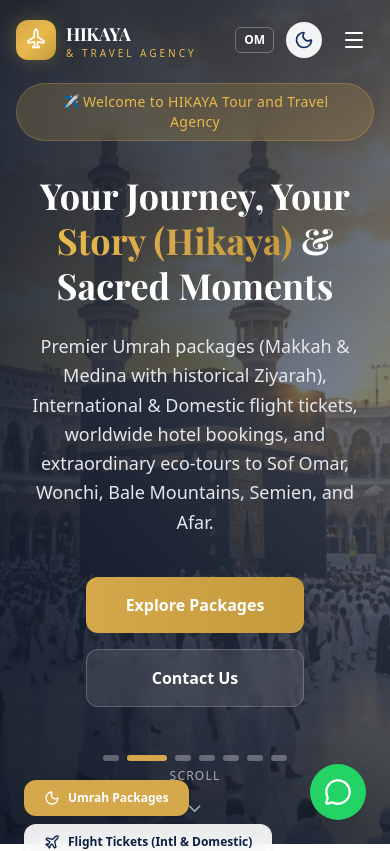
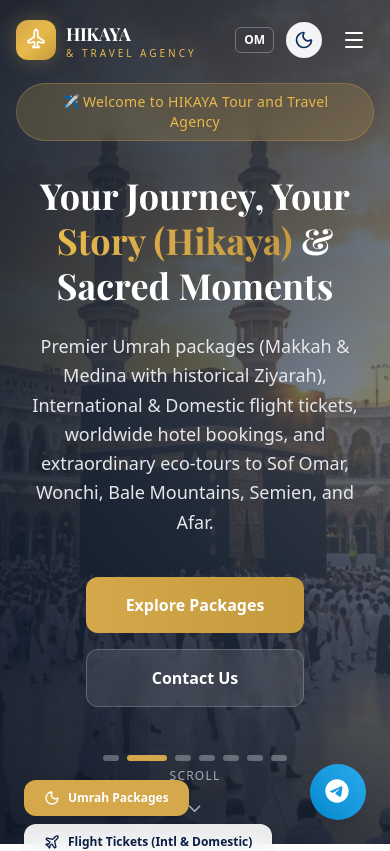
Before and after one commit to oumersalah2-cmd/seif-tour-and-travel-agency, a Next.js app: page /contact in a window 390 px wide. Shown: the top 851 px of the page. Built offline with nearby package versions, Linux system fonts and the light colour scheme; a web font is replaced by a local one.

Commit message:
Replace WhatsApp with Telegram chatbot (https://t.me/Seifa95)

```diff
--- a/src/app/[lang]/contact/page.tsx
+++ b/src/app/[lang]/contact/page.tsx
@@ -6,7 +6,7 @@
 import { useForm } from "react-hook-form";
 import Navbar from "@/components/layout/Navbar";
 import Footer from "@/components/layout/Footer";
-import WhatsAppButton from "@/components/layout/WhatsAppButton";
+import TelegramButton from "@/components/layout/TelegramButton";
 import SectionHeading from "@/components/ui/SectionHeading";
 import { useLanguage } from "@/context/LanguageContext";
 
@@ -38,6 +38,13 @@
   };
 
   const contactInfo = [
+    {
+      icon: Send,
+      title: "Telegram Chatbot",
+      details: ["@Seifa95", "https://t.me/Seifa95"],
+      description: lang === "en" ? "Chat directly with our 24/7 instant booking & inquiry chatbot." : "Chatbot Telegram keenya wajjin odeeffannoo fi qabsiisuuf haasa'aa.",
+      link: "https://t.me/Seifa95",
+    },
     {
       icon: Phone,
       title: t.contact.callUs,
@@ -97,9 +104,21 @@
                     </h3>
                     <div className="space-y-1 mb-2">
                       {info.details.map((detail, idx) => (
-                        <p key={idx} className="text-gray-700 dark:text-gray-300 font-medium">
-                          {detail}
-                        </p>
+                        info.link ? (
+                          <a
+                            key={idx}
+                            href={info.link}
+                            target="_blank"
+                            rel="noopener noreferrer"
+                            className="block text-accent-500 hover:text-accent-600 font-semibold underline underline-offset-2 transition-colors"
+                          >
+                            {detail}
+                          </a>
+                        ) : (
+                          <p key={idx} className="text-gray-700 dark:text-gray-300 font-medium">
+                            {detail}
+                          </p>
+                        )
                       ))}
                     </div>
                     <p className="text-sm text-gray-500 dark:text-gray-400">
@@ -245,7 +264,7 @@
         </div>
       </main>
       <Footer />
-      <WhatsAppButton />
+      <TelegramButton />
     </>
   );
 }
--- a/src/app/[lang]/page.tsx
+++ b/src/app/[lang]/page.tsx
@@ -1,6 +1,6 @@
 import Navbar from "@/components/layout/Navbar";
 import Footer from "@/components/layout/Footer";
-import WhatsAppButton from "@/components/layout/WhatsAppButton";
+import TelegramButton from "@/components/layout/TelegramButton";
 import HeroSection from "@/components/home/HeroSection";
 import SearchBooking from "@/components/home/SearchBooking";
 import ServicesSection from "@/components/home/ServicesSection";
@@ -29,7 +29,7 @@
         <FAQ />
       </main>
       <Footer />
-      <WhatsAppButton />
+      <TelegramButton />
     </>
   );
 }
--- a/src/components/layout/Footer.tsx
+++ b/src/components/layout/Footer.tsx
@@ -24,6 +24,7 @@
 ];
 
 const socialLinks = [
+  { icon: Send, href: "https://t.me/Seifa95", label: "Telegram" },
   { icon: Globe, href: "#", label: "Website" },
   { icon: Camera, href: "#", label: "Instagram" },
   { icon: MessageCircle, href: "#", label: "Twitter" },
@@ -124,6 +125,15 @@
                 <Mail className="w-4 h-4 text-accent-400 flex-shrink-0" />
                 <span className="text-gray-300 text-sm">info@hikayatour.com</span>
               </div>
+              <a
+                href="https://t.me/Seifa95"
+                target="_blank"
+                rel="noopener noreferrer"
+                className="flex items-center gap-3 text-gray-300 hover:text-accent-300 transition-colors group"
+              >
+                <Send className="w-4 h-4 text-accent-400 flex-shrink-0 group-hover:scale-110 transition-transform" />
+                <span className="text-sm">Telegram: @Seifa95</span>
+              </a>
             </div>
 
             <h5 className="font-semibold text-sm mb-3">{t.footer.newsletter}</h5>
--- /dev/null
+++ b/src/components/layout/TelegramButton.tsx
@@ -0,0 +1,36 @@
+"use client";
+
+import { motion } from "framer-motion";
+
+export default function TelegramButton() {
+  return (
+    <motion.a
+      href="https://t.me/Seifa95"
+      target="_blank"
+      rel="noopener noreferrer"
+      className="fixed bottom-6 right-6 z-50 flex items-center gap-2 group"
+      initial={{ scale: 0, opacity: 0 }}
+      animate={{ scale: 1, opacity: 1 }}
+      transition={{ delay: 1.2, type: "spring" }}
+      aria-label="Chat with HIKAYA on Telegram"
+    >
+      {/* Tooltip Badge */}
+      <span className="hidden sm:flex items-center gap-1.5 px-3 py-1.5 rounded-full bg-white dark:bg-dark-300 text-primary-700 dark:text-white text-xs font-semibold shadow-soft border border-gray-100 dark:border-dark-100 opacity-0 group-hover:opacity-100 transition-opacity duration-300 pointer-events-none">
+        <span className="w-2 h-2 rounded-full bg-emerald-500 animate-pulse" />
+        Telegram Chatbot (@Seifa95)
+      </span>
+
+      {/* Button */}
+      <div className="relative w-14 h-14 rounded-full bg-gradient-to-tr from-[#0088cc] to-[#2AABEE] text-white flex items-center justify-center shadow-lg hover:shadow-glow-lg hover:scale-110 transition-all duration-300">
+        <svg
+          viewBox="0 0 24 24"
+          className="w-7 h-7 fill-white translate-x-[-1px] translate-y-[-1px]"
+          xmlns="http://www.w3.org/2000/svg"
+        >
+          <path d="M12 2C6.48 2 2 6.48 2 12s4.48 10 10 10 10-4.48 10-10S17.52 2 12 2zm4.64 6.8c-.15 1.58-.8 5.42-1.13 7.19-.14.75-.42 1-.68 1.03-.58.05-1.02-.38-1.58-.75-.88-.58-1.38-.94-2.23-1.5-.99-.65-.35-1.01.22-1.59.15-.15 2.71-2.48 2.76-2.69a.2.2 0 00-.05-.18c-.06-.05-.14-.03-.21-.02-.09.02-1.49.95-4.22 2.79-.4.27-.76.41-1.08.4-.36-.01-1.04-.2-1.55-.37-.63-.2-1.12-.31-1.08-.66.02-.18.27-.36.74-.55 2.92-1.27 4.86-2.11 5.83-2.51 2.78-1.16 3.35-1.36 3.73-1.36.08 0 .27.02.39.12.1.08.13.19.14.27-.01.06.01.24 0 .38z" />
+        </svg>
+        <span className="absolute inset-0 rounded-full bg-[#2AABEE] animate-ping opacity-25" />
+      </div>
+    </motion.a>
+  );
+}
--- a/src/components/layout/WhatsAppButton.tsx
+++ /dev/null
@@ -1,22 +0,0 @@
-"use client";
-
-import { MessageCircle } from "lucide-react";
-import { motion } from "framer-motion";
-
-export default function WhatsAppButton() {
-  return (
-    <motion.a
-      href="https://wa.me/251911123456?text=Hello%20HIKAYA%20Tour%20and%20Travel!%20I%20would%20like%20to%20inquire%20about%20your%20Umrah%20packages,%20flight%20tickets,%20hotel%20bookings,%20and%20Ethiopian%20tours."
-      target="_blank"
-      rel="noopener noreferrer"
-      className="fixed bottom-6 right-6 z-50 w-14 h-14 rounded-full bg-[#25D366] text-white flex items-center justify-center shadow-lg hover:shadow-xl hover:scale-110 transition-all duration-300"
-      initial={{ scale: 0, opacity: 0 }}
-      animate={{ scale: 1, opacity: 1 }}
-      transition={{ delay: 1.5, type: "spring" }}
-      aria-label="Chat on WhatsApp"
-    >
-      <MessageCircle className="w-7 h-7" />
-      <span className="absolute inset-0 rounded-full bg-[#25D366] animate-ping opacity-20" />
-    </motion.a>
-  );
-}
--- a/src/data/faq.ts
+++ b/src/data/faq.ts
@@ -8,7 +8,7 @@
   {
     id: "faq-1",
     question: lang === "en" ? "How do I book an Umrah package or tour with HIKAYA Tour and Travel Agency?" : "Akkamittin paakeejii Umraa ykn daawwannaa HIKAYA Tour wajjin qabsiisuu danda'a?",
-    answer: lang === "en" ? "You can book directly through our website by clicking 'Book Now', or contact our team via WhatsApp, phone, or email. We will guide you through package details, visa processing, flight schedules, and personalized hotel accommodations." : "Marsariitii keenya irraan mallattoo 'Amma Qabsiisi' jedhu fayyadamuun, ykn WhatsApp, bilbila, fi iimeeliidhaan nu qunnamuun qabsiisuu dandeessu. Ogeeyyiin keenya odeeffannoo paakeejii, viizaa, xiyyaaraa fi hoteelaa hunda isiniif qopheessu.",
+    answer: lang === "en" ? "You can book directly through our website by clicking 'Book Now', or contact our team via our 24/7 Telegram chatbot (@Seifa95), phone, or email. We will guide you through package details, visa processing, flight schedules, and personalized hotel accommodations." : "Marsariitii keenya irraan mallattoo 'Amma Qabsiisi' jedhu fayyadamuun, ykn chatbot Telegram keenya (@Seifa95), bilbila, fi iimeeliidhaan nu qunnamuun qabsiisuu dandeessu. Ogeeyyiin keenya odeeffannoo paakeejii, viizaa, xiyyaaraa fi hoteelaa hunda isiniif qopheessu.",
   },
   {
     id: "faq-2",
```
